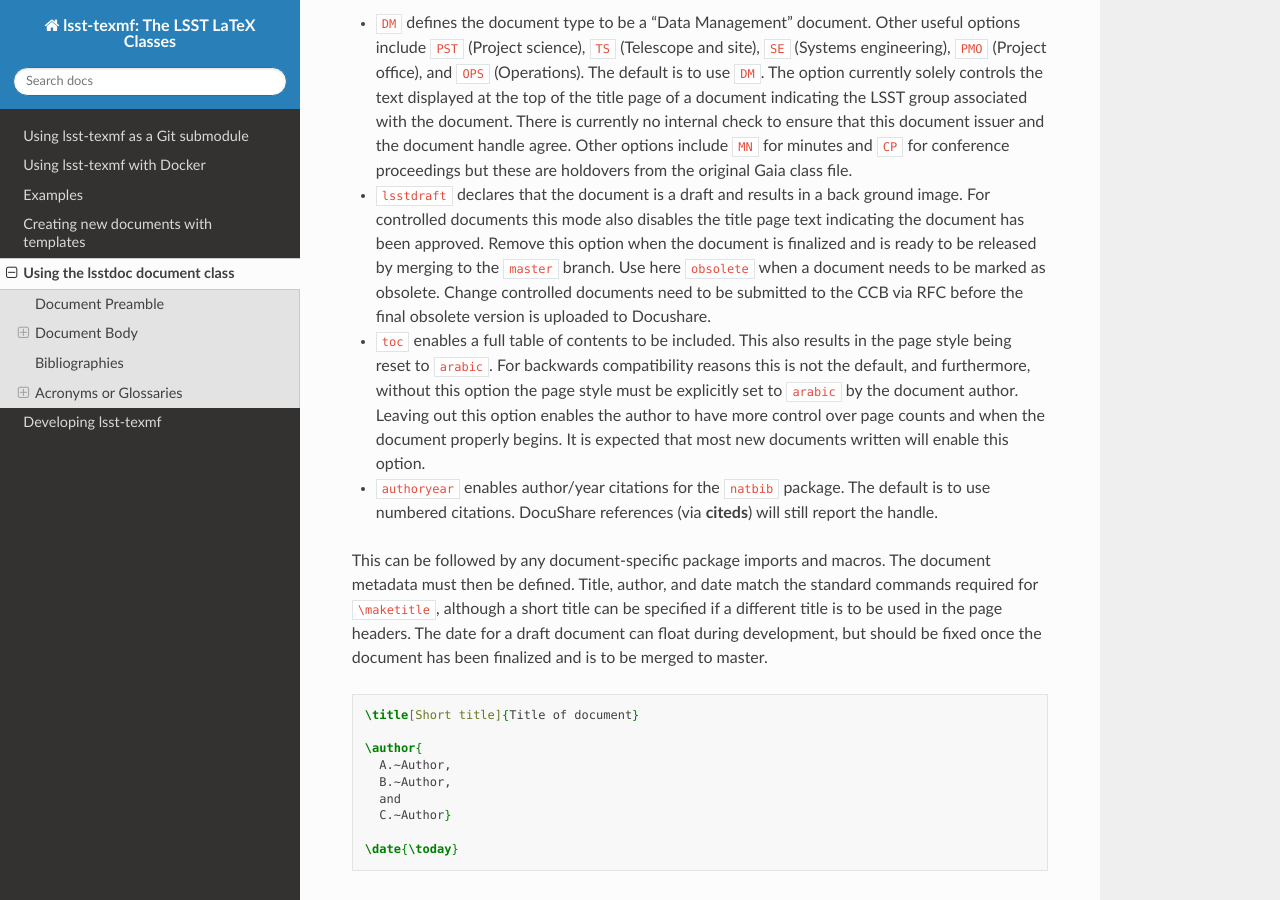
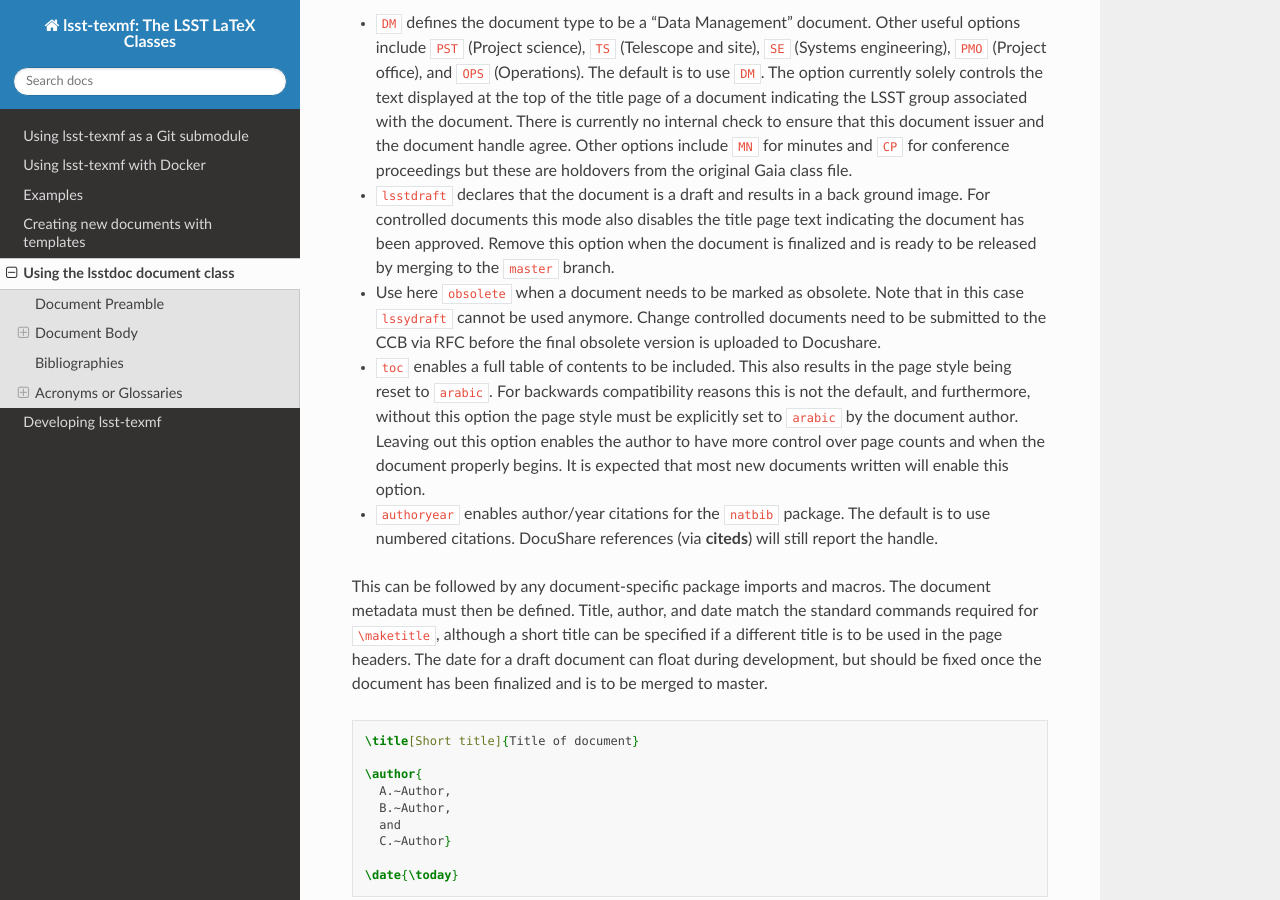
Before and after one commit to lsst/lsst-texmf, a Sphinx documentation site: the page built from docs/lsstdoc.rst, in a window 1280 px wide and 900 px high, scrolled down 639 px. Built offline with Sphinx 7.4.7 and the Read the Docs theme 2.0.0, drawn with Linux system fonts in a browser that asks for light colours; pages that are not in the unit, such as notebooks, are missing from menus; the version number could not be read and is left out; cross-references to code outside the pages are shown as plain code.

Commit message:
Expanded following TimJ. suggestion

```diff
--- a/docs/lsstdoc.rst
+++ b/docs/lsstdoc.rst
@@ -38,7 +38,7 @@ The options for the document class control some of the layout:
 * ``lsstdraft`` declares that the document is a draft and results in a back ground image.
   For controlled documents this mode also disables the title page text indicating the document has been approved.
   Remove this option when the document is finalized and is ready to be released by merging to the ``master`` branch.
-  Use here ``obsolete`` when a document needs to be marked as obsolete.
+* Use here ``obsolete`` when a document needs to be marked as obsolete. Note that in this case ``lssydraft`` cannot be used anymore.
   Change controlled documents need to be submitted to the CCB via RFC before the final obsolete version is uploaded to Docushare.
 * ``toc`` enables a full table of contents to be included.
   This also results in the page style being reset to ``arabic``.
```
